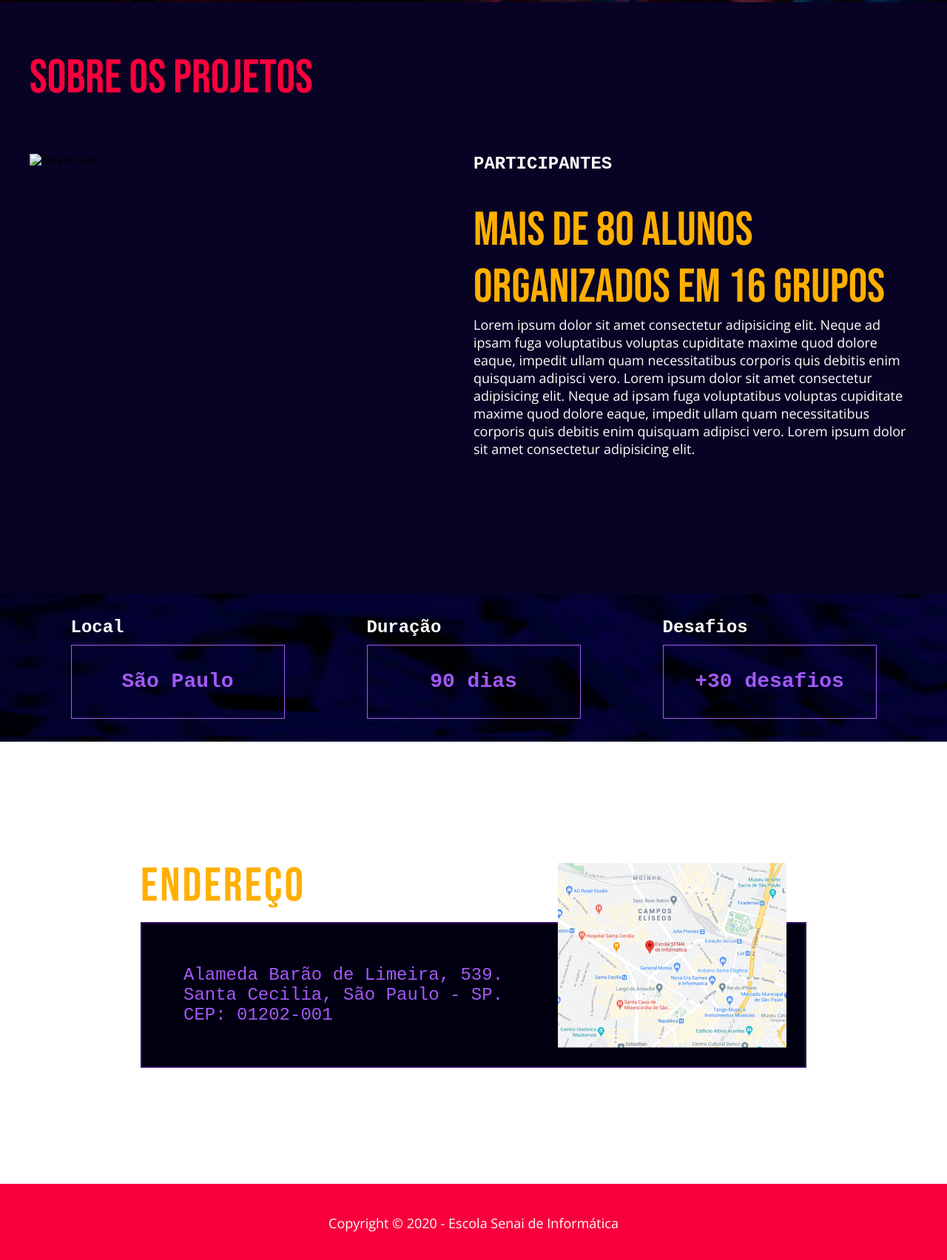
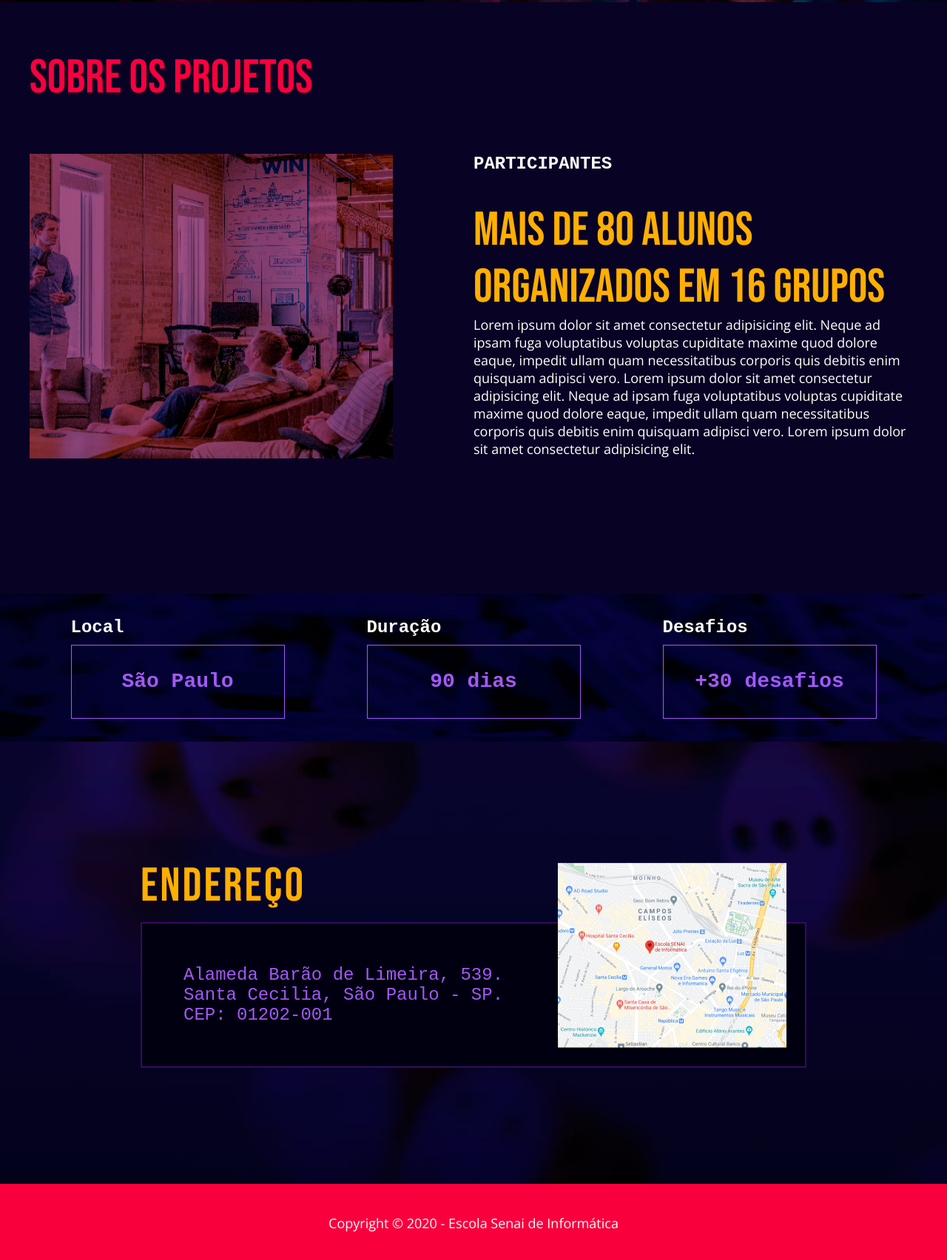
Before and after one commit to gabiiramosss/landing-page, a plain HTML site: page index.html in a window 1280 px wide. Shown: the part 797-2501 px from the top of the page at 74% size. Drawn offline with Linux system fonts and the light colour scheme; the site is published under a folder, as on GitHub Pages, so addresses that start at the root find nothing.

Commit message:
correções de imagens

```diff
--- a/index.html
+++ b/index.html
@@ -39,7 +39,7 @@
 
                 <section class="first-column">
                     <h3>Sobre os projetos</h3>
-                    <img src="/assets/images/imagem-seção-sobre.png" alt="Sala de aula">
+                    <img src="./assets/images/imagem-seção-sobre.png" alt="Sala de aula">
                 </section>
 
                 <section class="second-column">
@@ -87,7 +87,7 @@
                 <h3 class="titulo-endereco">Endereço</h3>
                 <div class="endereco-caixa">
                     <p class="endereco-texto">Alameda Barão de Limeira, 539. Santa Cecilia, São Paulo - SP. CEP: 01202-001</p>
-                    <img src="assets/images/mapa.png" alt="Mapa do local">
+                    <img src="./assets/images/mapa.png" alt="Mapa do local">
                 </div>
             </div>
         </section>
--- a/styles/style.css
+++ b/styles/style.css
@@ -252,7 +252,7 @@ section .p-info {
     justify-content: center;
     align-items: center;
     height: 598px;
-    background-image: url(/assets/images/imagem-fundo-endereco.png);
+    background-image: url(../assets/images/imagem-fundo-endereco.png);
 }
 
 .titulo-endereco {
```
